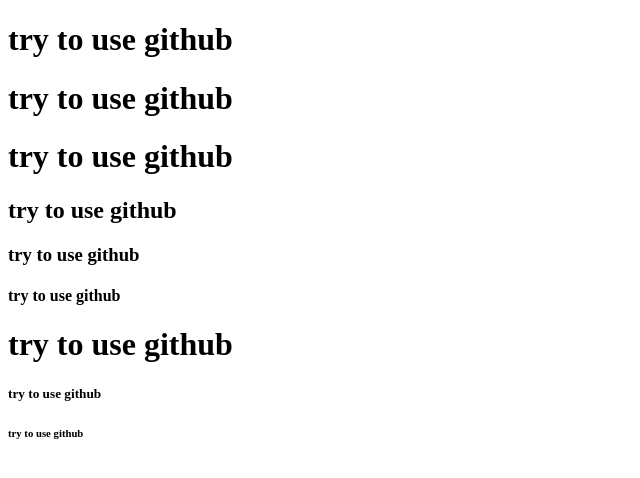
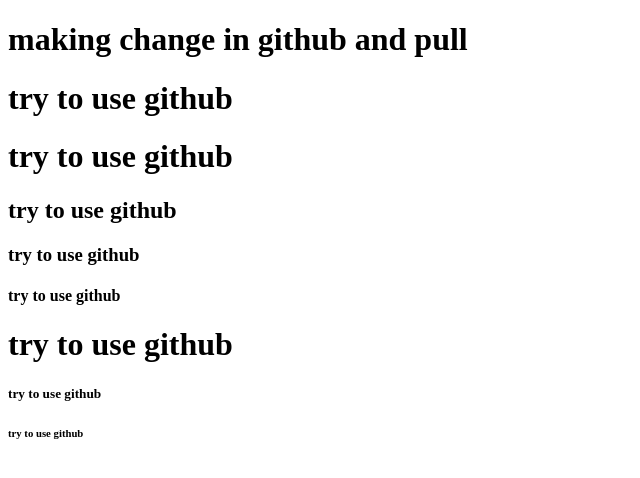
Before and after one commit to KanWen-G/PracticingGit, a plain HTML site: page index.html in a window 1280 px wide. Shown: the whole page, without its empty margins (0-640 px from the left). Drawn offline with Linux system fonts and the light colour scheme.

Commit message:
Update index.html
try to pull in github

```diff
--- a/index.html
+++ b/index.html
@@ -4,7 +4,7 @@
 	<title>PracticingGit</title>
 </head>
 <body>
-	<h1>try to use github</h1>
+	<h1>making change in github and pull</h1>
 	<h1>try to use github</h1>
 	<h1>try to use github</h1>
 	<h2>try to use github</h2>
```
